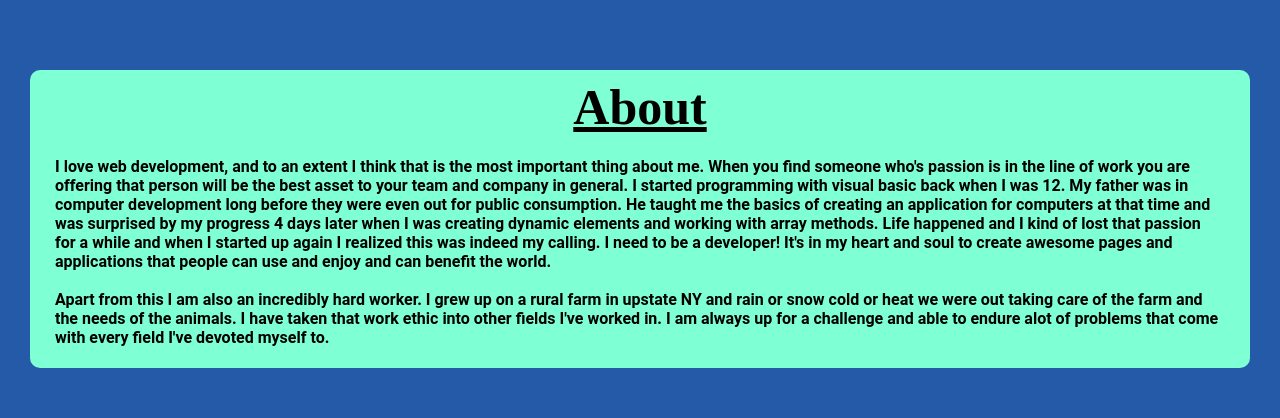
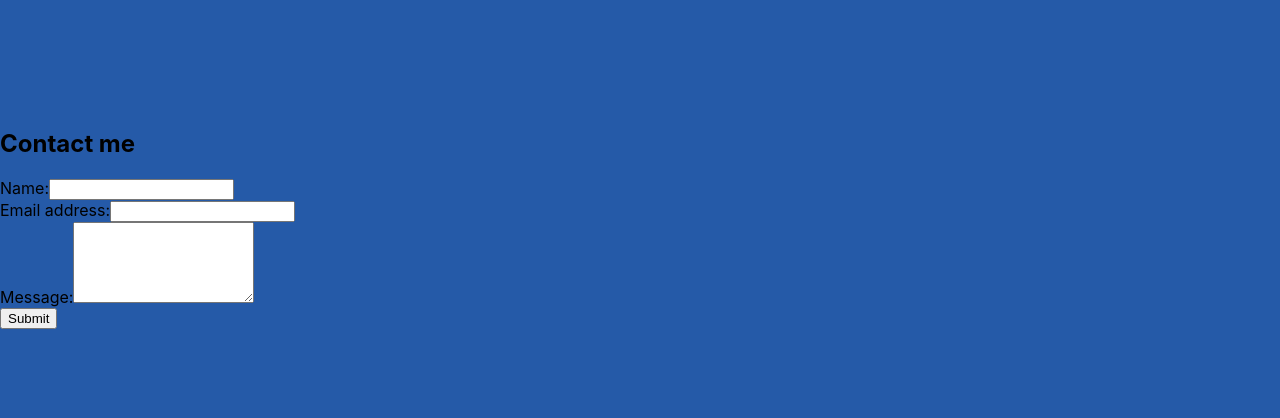
Before and after one commit to dsamuelson/spa-portfolio, a React (Create React App) app: page / in a window 1280 px wide. Both pictures are taken after a click on the element "Contact". Shown: the part 202-620 px from the top of the page. Built offline with nearby package versions, Linux system fonts and the light colour scheme.

Commit message:
added conditional rendering

```diff
--- a/src/App.js
+++ b/src/App.js
@@ -3,6 +3,9 @@
 import Nav from './components/Nav'
 import About from './components/About'
 import Footer from './components/Footer';
+import ContactForm from './components/Contact';
+import Portfolio from './components/Portfolio';
+import Resume from './components/Resume';
 
 function App() {
   const [categories] = useState([
@@ -24,7 +27,20 @@
       </Nav>
       <main className='main-cont'>
         <div>
-          <About></About>
+          {
+            (currentCategory.name === 'About') ?
+               <About></About>
+              : (currentCategory.name === 'Contact') ?
+              <ContactForm></ContactForm>
+              : (currentCategory.name === 'Portfolio') ?
+              <Portfolio></Portfolio>
+              : (currentCategory.name === 'Resume') ?
+              <Resume></Resume>
+              :
+              <About></About>
+
+          }
+
         </div>
       </main>
       <Footer></Footer>
--- a/src/components/Contact/index.js
+++ b/src/components/Contact/index.js
@@ -0,0 +1,49 @@
+import React, {useState} from "react";
+import { validateEmail } from '../../utils/helpers';
+
+function ContactForm() {
+    const [errorMessage, setErrorMessage] = useState('');
+    const [formState, setFormState] = useState({ name: '', email: '', message: ''});
+    const { name, email, message } = formState;
+
+    function handleChange(e) {
+        if (e.target.name === 'email') {
+            const isValid = validateEmail(e.target.value);
+            console.log(isValid);
+          }
+        setFormState({...formState, [e.target.name]: e.target.value })
+
+    }
+
+    function handleSubmit(e) {
+        e.preventDefault();
+        console.log(formState);
+
+      }
+
+    return (
+        <section>
+          <h1>Contact me</h1>
+          <form id="contact-form" onSubmit={handleSubmit}>
+            <div>
+                <label htmlFor="name">Name:</label>
+                <input type="text" name="name" defaultValue={name} onBlur={handleChange}/>
+            </div>
+            <div>
+                <label htmlFor="email">Email address:</label>
+                <input type="email" name="email" defaultValue={email} onBlur={handleChange}/>
+            </div>
+            <div>
+                <label htmlFor="message">Message:</label>
+                <textarea name="message" rows="5" defaultValue={message} onBlur={handleChange}/>
+            </div>
+            {errorMessage && (<div>
+              <p className="error-text">{errorMessage}</p>
+            </div>)}
+            <button type="submit">Submit</button>
+          </form>
+        </section>
+    )
+}
+
+export default ContactForm;
--- /dev/null
+++ b/src/components/Resume/index.js
@@ -0,0 +1,7 @@
+import React from "react";
+
+function Resume() {
+
+}
+
+export default Resume;
--- /dev/null
+++ b/src/utils/helpers.js
@@ -0,0 +1,4 @@
+export function validateEmail(email) {
+    var re = /^(([^<>()[\]\\.,;:\s@"]+(\.[^<>()[\]\\.,;:\s@"]+)*)|(".+"))@((\[[0-9]{1,3}\.[0-9]{1,3}\.[0-9]{1,3}\.[0-9]{1,3}\])|(([a-zA-Z\-0-9]+\.)+[a-zA-Z]{2,}))$/;
+    return re.test(String(email).toLowerCase());
+  }
```
Also changed, not shown: src/components/Portfolio/index.js (+7 -0 lines).
